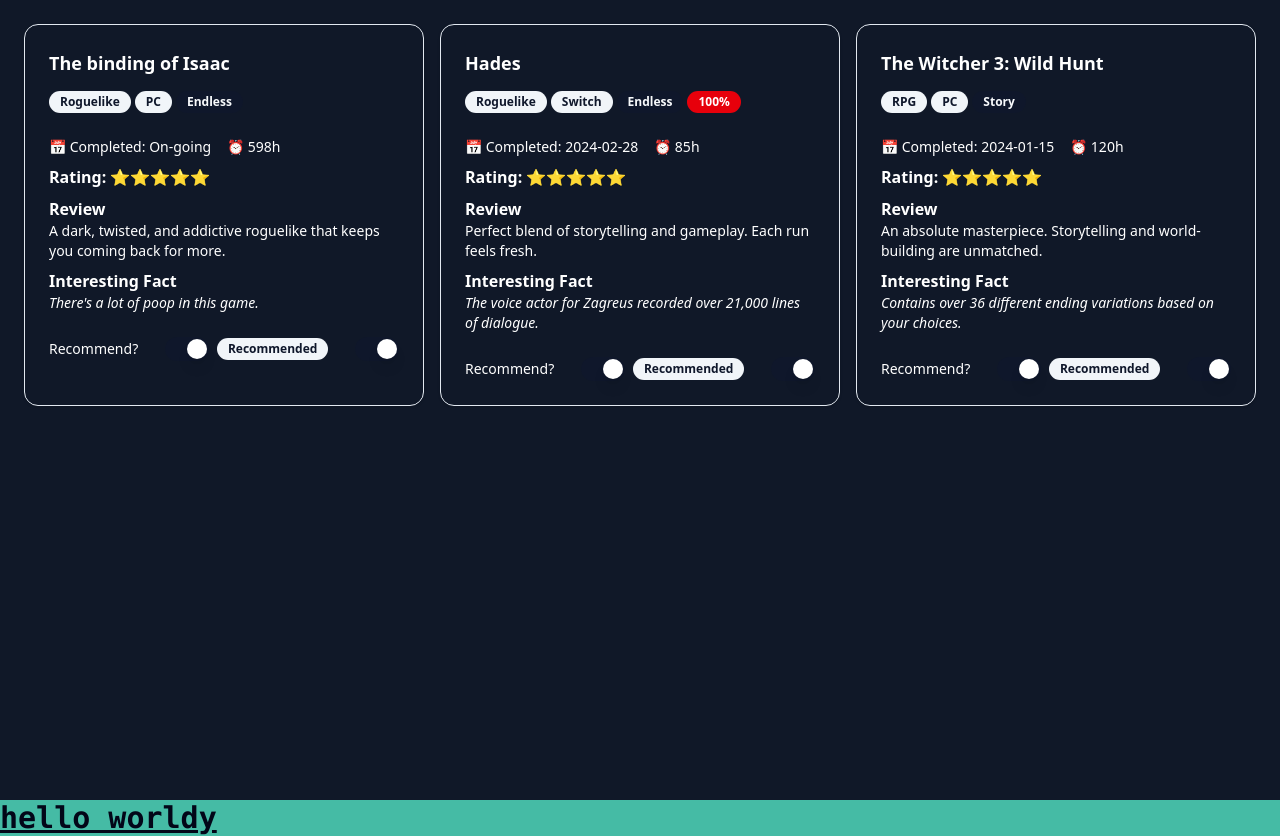
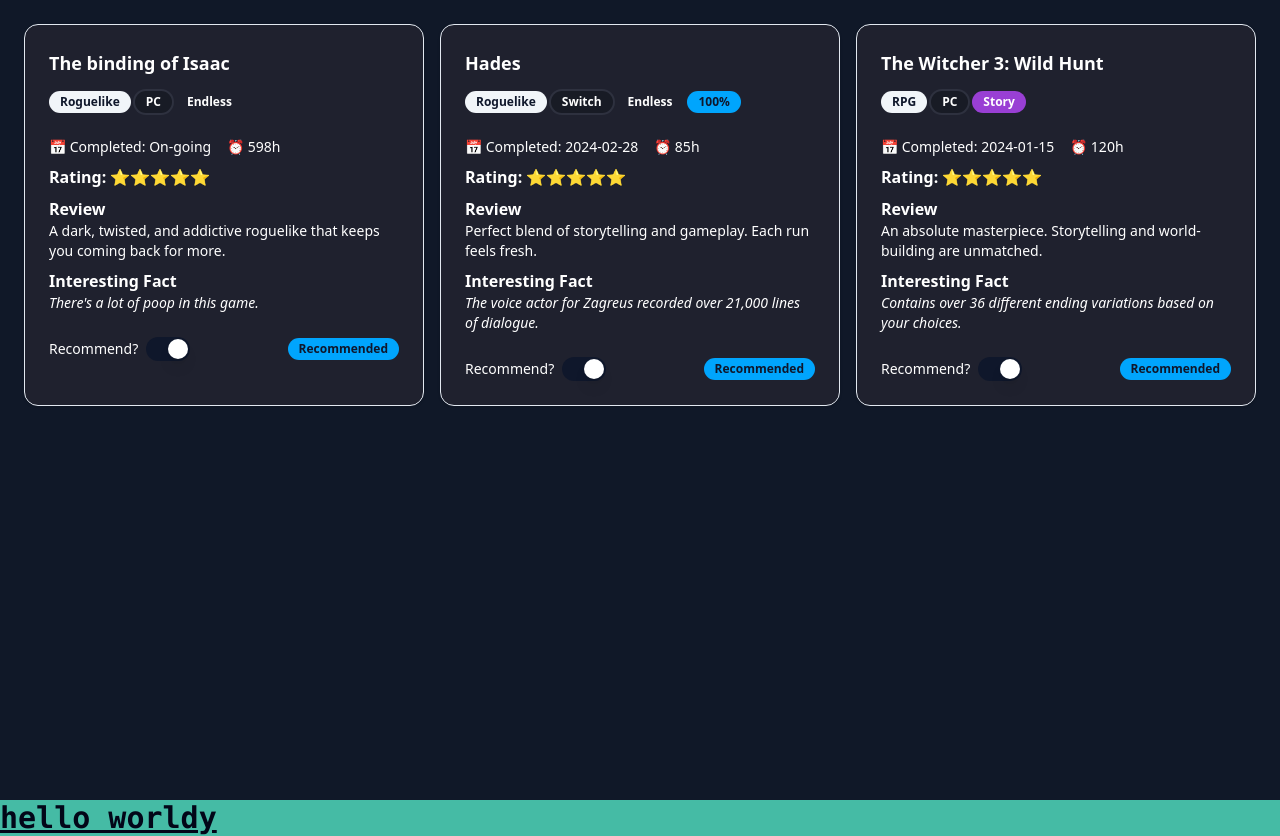
Before and after one commit to Vaahtopahvi/loopy-games, a React (Vite) app: page / in a window 1280 px wide. Built offline with nearby package versions, Linux system fonts and the light colour scheme.

Commit message:
add genres, platforms and polish the card style

```diff
--- a/src/components/GameCard.tsx
+++ b/src/components/GameCard.tsx
@@ -9,13 +9,42 @@
 
 import { type Game } from "../types/Game";
 
+const GENRES = [
+  "Action",
+  "Adventure",
+  "RPG",
+  "Strategy",
+  "Simulation",
+  "Sports",
+  "Racing",
+  "Fighting",
+  "Puzzle",
+  "Shooter",
+  "Horror",
+  "Roguelike",
+  "MMORPG",
+  "Battle Royale",
+  "Survival",
+  "Stealth",
+  "Indie",
+];
+
+const PLATFORMS = [
+  "PC",
+  "PlayStation 5",
+  "Xbox Series X/S",
+  "Mobile",
+  "Nintendo Switch",
+  "Retro Console",
+];
+
 type GameCardProps = {
   game: Game;
 };
 
 export function GameCard({ game }: GameCardProps) {
   return (
-    <Card className="bg-gray-900 text-white w-full">
+    <Card className="bg-(--bg-card) text-white w-full">
       <CardHeader>
         {game.coverImage && (
           <img
@@ -27,14 +56,26 @@
         <h2 className="text-lg font-semibold">{game.title}</h2>
         <div className="flex flex-wrap gap-1 mt-2">
           <Badge variant="secondary">{game.genre}</Badge>
-          <Badge variant="secondary">{game.platform}</Badge>
-          <Badge variant="default">
+          <Badge variant="secondary" className="bg-(--bg-platform) text-white ring-2 ring-gray-500/20">
+            {game.platform}
+          </Badge>
+          <Badge
+            variant="default"
+            className={
+              game.gameType === "story"
+                ? "bg-(--badge-story) text-white border-transparent"
+                : "bg-(badge-endless) text-white border-transparent"
+            }
+          >
             {game.gameType === "story" ? "Story" : "Endless"}
           </Badge>
-          {game.completionist && <Badge variant="destructive">100%</Badge>}
+          {game.completionist && (
+            <Badge variant="secondary" className="bg-(--badge-completionist)">
+              100%
+            </Badge>
+          )}
         </div>
       </CardHeader>
-
       <CardContent className="space-y-2">
         <div className="flex items-center gap-4 text-sm mb-2">
           <span>
@@ -66,12 +107,11 @@
       </CardContent>
 
       <CardFooter className="flex items-center justify-between">
-        <span className="text-sm">Recommend?</span>
         <div className="flex items-center gap-2">
+          <span className="text-sm">Recommend?</span>
           <Switch checked={game.recommended} />
-          {game.recommended && <Badge variant="secondary">Recommended</Badge>}
         </div>
-        <Switch checked={game.recommended} />
+          {game.recommended && <Badge variant="secondary" className="bg-(--badge-recommended)">Recommended</Badge>}
       </CardFooter>
     </Card>
   );
```
